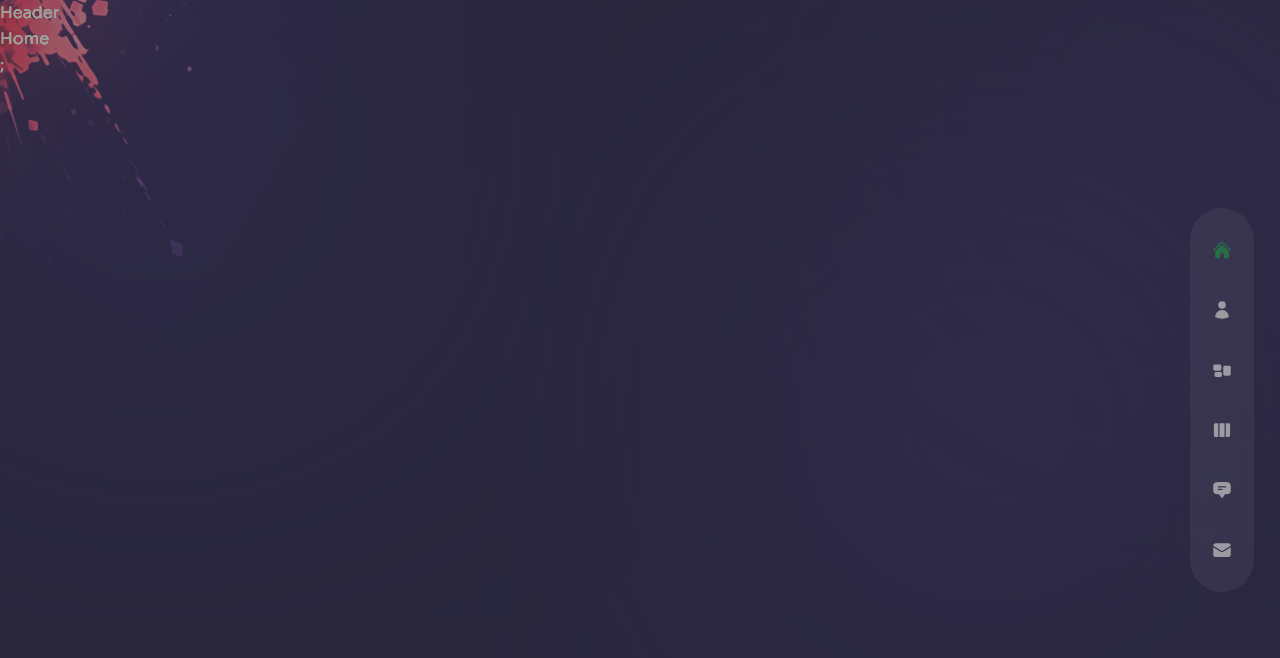
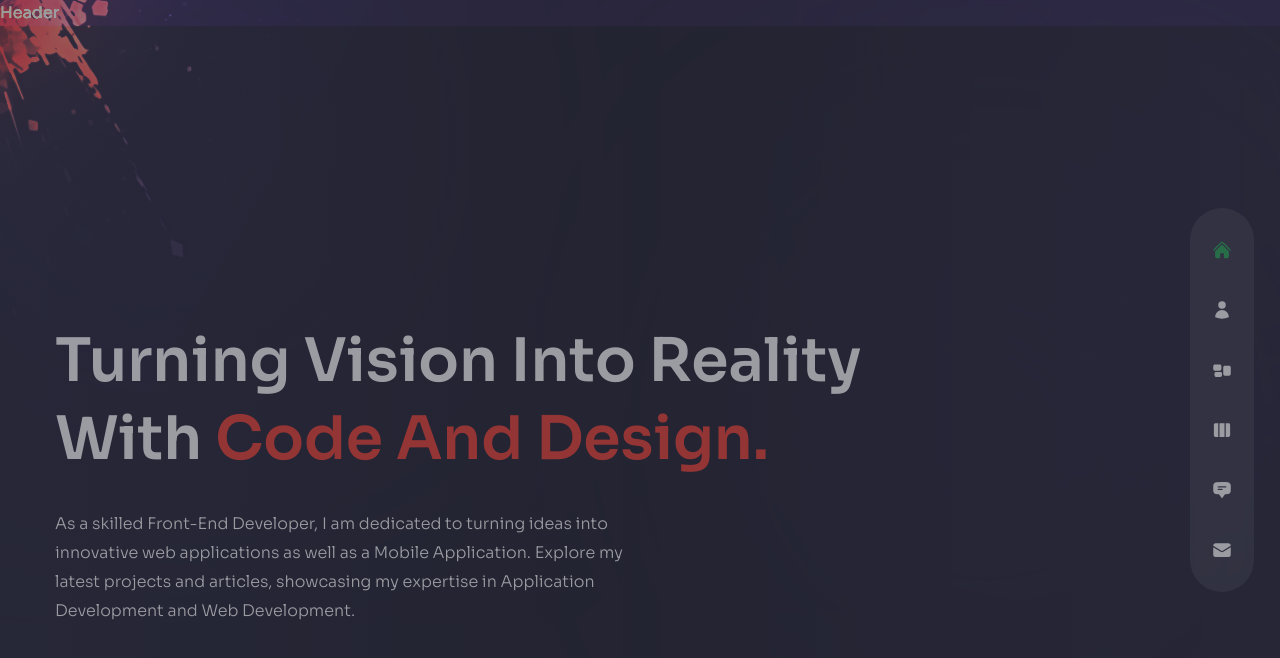
Before and after one commit to yparshant610/Portfolio, a Next.js app: page / in a window 1280 px wide. Shown: the top 658 px of the page. Built offline with nearby package versions, Linux system fonts and the light colour scheme.

Commit message:
about page starting

```diff
--- a/pages/index.js
+++ b/pages/index.js
@@ -1,5 +1,35 @@
+import Image from "next/image";
+
+import PartileContainer from "../components/ParticlesContainer";
+import ProjectsBtn from "../components/ProjectsBtn";
+import Avatar from "../components/Avatar";
+
+import { motion } from "framer-motion";
+
+import { fadeIn } from "../variants";
+
 const Home = () => {
-  return <div>Home</div>;
+  return (
+    <div className="bg-primary/60 h-full">
+      {/* text */}
+      <div className=' w-full h-full bg-gradient-to-r from-primary/10 via-black/30 to-black/10'>
+        <div className='text-center flex flex-col justify-center xl:pt-40 xl:text-left h-full container mx-auto'>
+          {/* title */}
+          <h1 className="h1">
+            Turning Vision Into Reality
+            <br /> With <span className="text-accent">Code And Design.</span>
+          </h1>
+          {/* subtitle */}
+          <p className='max-w-sm xl:max-w-xl mx-auto xl:mx-0 mb-10 xl:mb-16 '>
+            As a skilled Front-End Developer, I am dedicated to turning ideas into innovative web applications as well as a Mobile Application.
+            Explore my latest projects and articles, showcasing my expertise in Application Development and Web Development.
+          </p>
+        </div>
+      </div>
+      {/* image */}
+      <div>image</div>
+    </div>
+  );
 };
 
 export default Home;
--- a/styles/globals.css
+++ b/styles/globals.css
@@ -32,7 +32,7 @@
     @apply text-[35px] leading-tight md:text-[54px] md:leading-[1.3] mb-4 font-semibold;
   }
   p {
-    @apply leading-[1.8] text-white/60 font-light;
+    @apply leading-[1.8] text-white font-light;
   }
   .btn,
   .input {
```
